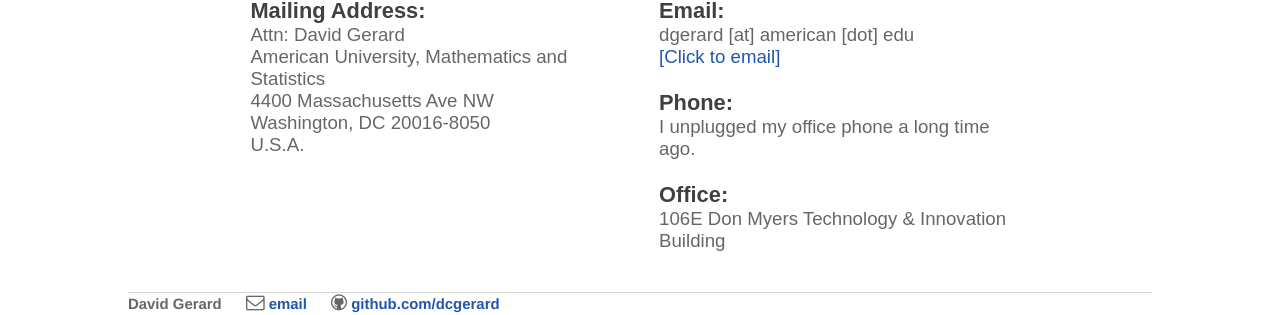
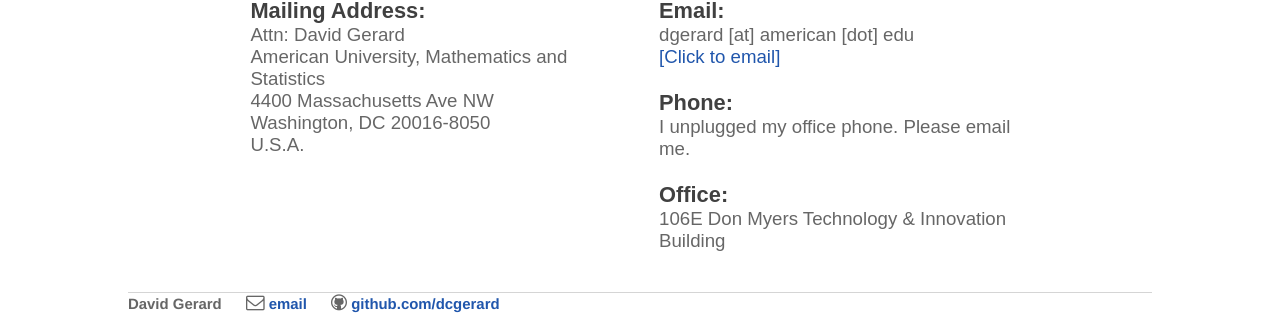
Before and after one commit to dcgerard/dcgerard.github.io, a Jekyll site: the page built from contact/index.html, in a window 1280 px wide. Shown: the part 351-666 px from the top of the page. Built offline with Jekyll 4.4.1, drawn with Linux system fonts in a browser that asks for light colours.

Commit message:
update contact

```diff
--- a/contact/index.html
+++ b/contact/index.html
@@ -19,7 +19,7 @@
     dgerard [at] american [dot] edu<br>
     <a href="mailto:dgerard@american.edu">[Click to email]</a><br><br>
     <h3>Phone:</h3>
-    I unplugged my office phone a long time ago.<br><br>
+    I unplugged my office phone. Please email me.<br><br>
     <h3>Office:</h3>
     106E Don Myers Technology & Innovation Building <br>
   </div>
```
